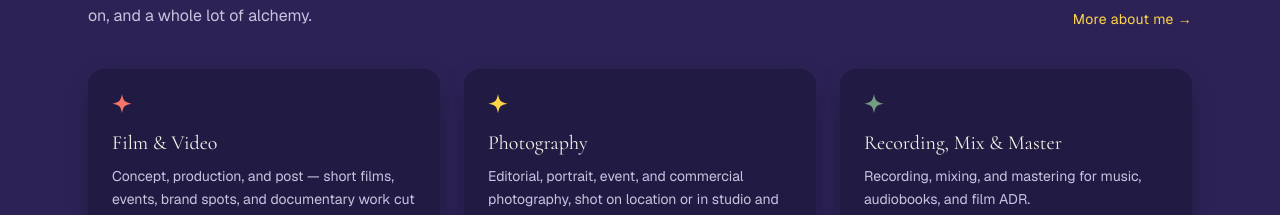
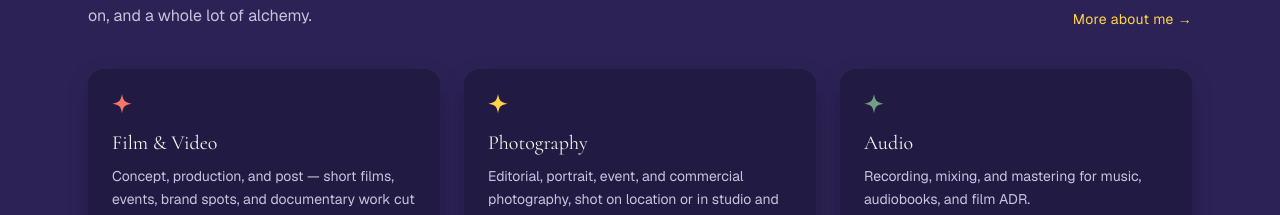
Before and after one commit to TheGalacticMonk/galacticmonk, a Next.js app: page / in a window 1280 px wide. Shown: the part 1003-1218 px from the top of the page. Built offline with nearby package versions, Linux system fonts and the light colour scheme.

Commit message:
Update website

```diff
--- a/src/components/ServicePillars.tsx
+++ b/src/components/ServicePillars.tsx
@@ -17,7 +17,7 @@ const PILLARS = [
       "Editorial, portrait, event, and commercial photography, shot on location or in studio and edited with a light hand.",
   },
   {
-    title: "Recording, Mix & Master",
+    title: "Audio",
     accent: "sage" as const,
     description:
       "Recording, mixing, and mastering for music, audiobooks, and film ADR.",
```
